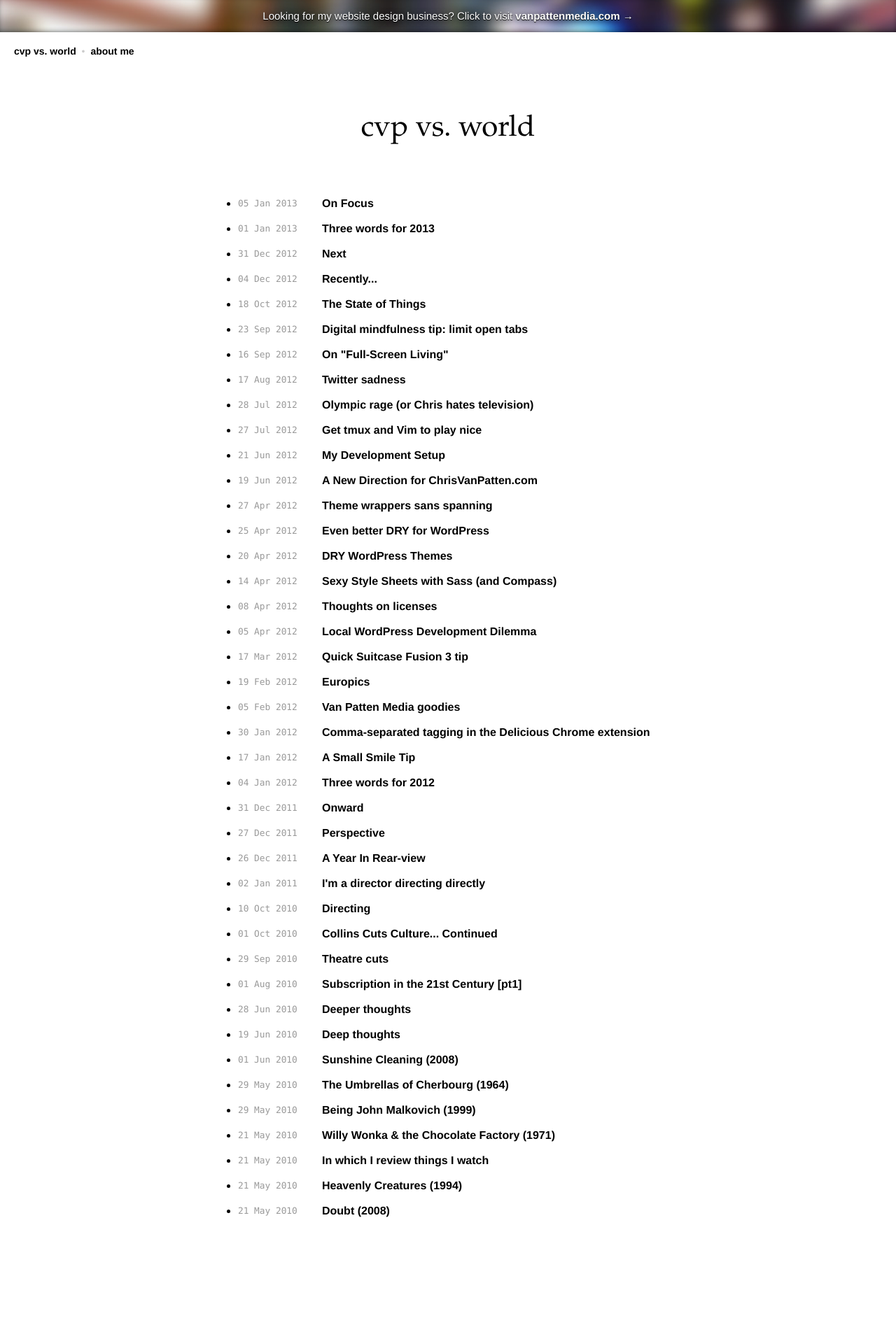
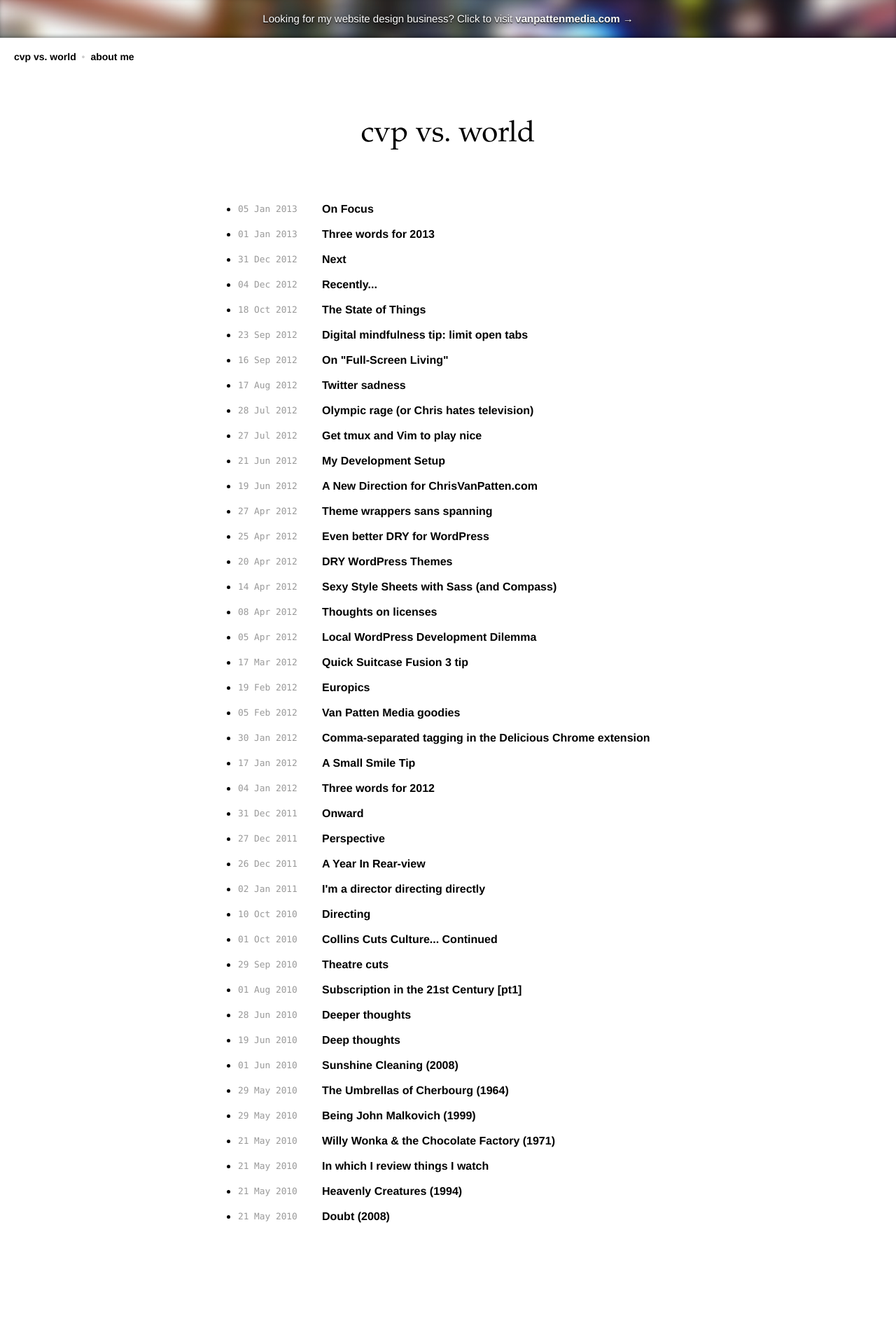
Before and after one commit to chrisvanpatten/chrisvanpatten.github.com, a Jekyll site: the page built from index.html, in a window 1280 px wide. Shown: the whole page at 70% size. Built offline with Jekyll 4.4.1, drawn with Linux system fonts in a browser that asks for light colours.

Commit message:
Slight padding tweak to the vpm banner

```diff
--- a/_sass/layout/_header.scss
+++ b/_sass/layout/_header.scss
@@ -3,7 +3,7 @@
 
 	a {
 		display: block;
-		padding: 10px 8px;
+		padding: 14px 8px;
 		background: image-url('vpm-banner.jpg') center center no-repeat;
 		@include box-shadow(inset 0 -3px 10px -5px #000);
 		color: #FFF;
--- a/stylesheets/global.css
+++ b/stylesheets/global.css
@@ -21,7 +21,7 @@
 /* line 4, ../_sass/layout/_header.scss */
 #vpm-banner a {
   display: block;
-  padding: 10px 8px;
+  padding: 14px 8px;
   background: url('/images/vpm-banner.jpg?1359833241') center center no-repeat;
   -webkit-box-shadow: inset 0 -3px 10px -5px black;
   -moz-box-shadow: inset 0 -3px 10px -5px black;
```
